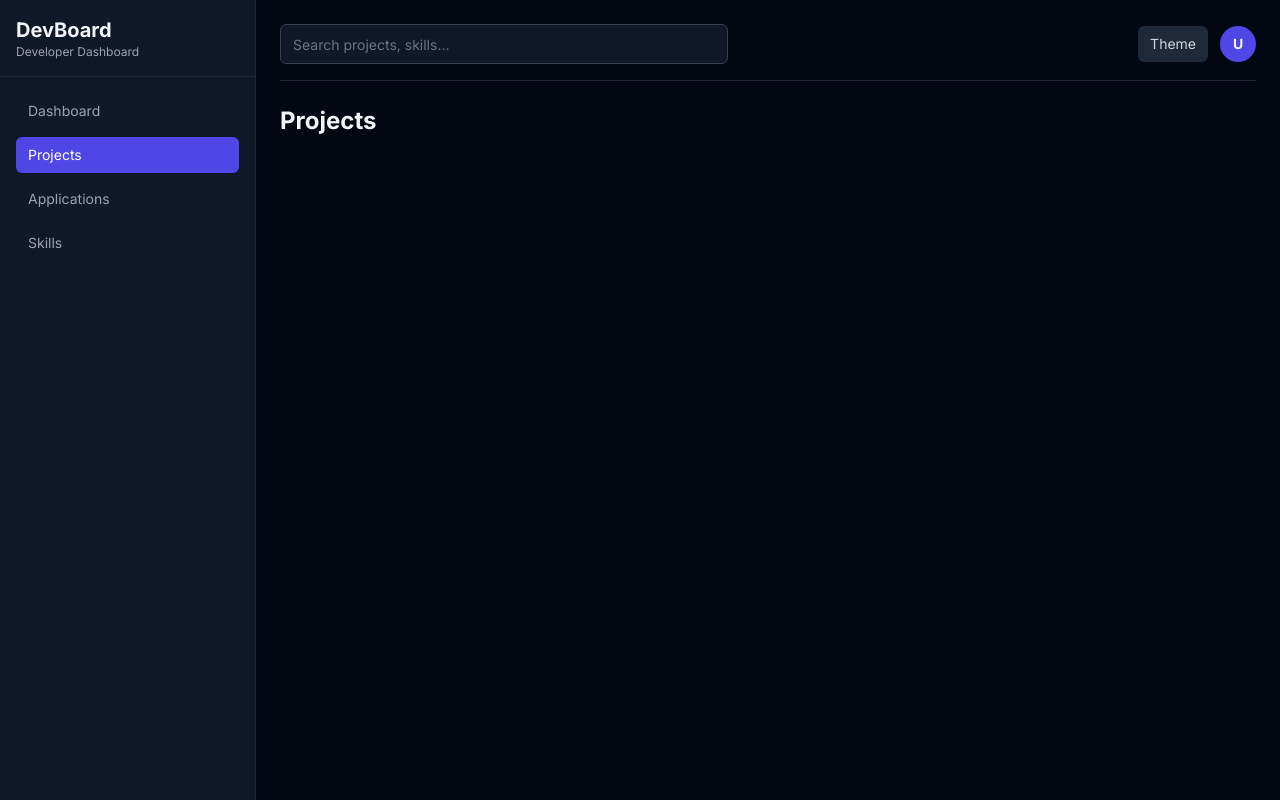
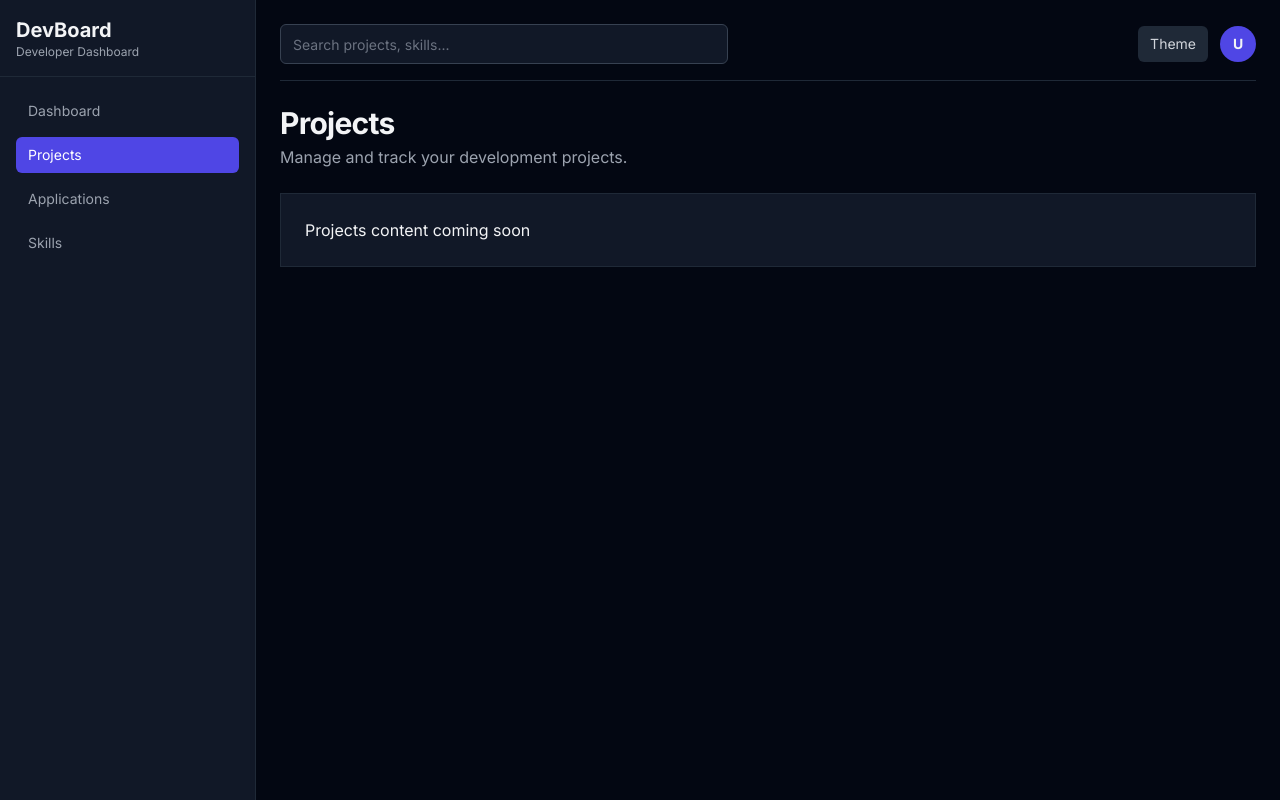
Before and after one commit to RHermez10/developer-app, a Next.js app: page /projects in a window 1280 px wide. Built offline with nearby package versions, Linux system fonts and the light colour scheme.

Commit message:
create pageheader.tsx

```diff
--- a/app/applications/page.tsx
+++ b/app/applications/page.tsx
@@ -1,7 +1,15 @@
-export default function Applications(){
-    return(
-        <div>
-            <h1 className="text-2xl font-bold">Applications</h1>
-        </div>
-    )
+import { PageHeader } from "@/components/shared/PageHeader";
+
+export default function Applications() {
+  return (
+    <div className="space-y-6">
+      <PageHeader
+        title="Applications"
+        description="Track your job applications and statuses."
+      />
+      <div className="rounded-xl border border-gray-800 bg-gray-900 p-6">
+        Applications content coming soon
+      </div>
+    </div>
+  );
 }
--- a/app/page.tsx
+++ b/app/page.tsx
@@ -1,7 +1,30 @@
+import { PageHeader } from "@/components/shared/PageHeader";
+
 export default function DashboardPage() {
   return (
-    <div>
-      <h1 className="text-2xl font-bold">Dashboard</h1>
+    <div className="space-y-6">
+      <PageHeader
+        title="Dashboard"
+        description="Overview of your development activity."
+      />
+
+      <div className="grid gap-6 md:grid-cols-2 xl:grid-cols-4">
+        <div className="rounded-xl border border-gray-800 bg-gray-900 p-6">
+          Stats Card
+        </div>
+
+        <div className="rounded-xl border border-gray-800 bg-gray-900 p-6">
+          Stats Card
+        </div>
+
+        <div className="rounded-xl border border-gray-800 bg-gray-900 p-6">
+          Stats Card
+        </div>
+
+        <div className="rounded-xl border border-gray-800 bg-gray-900 p-6">
+          Stats Card
+        </div>
+      </div>
     </div>
   );
 }
--- a/app/projects/page.tsx
+++ b/app/projects/page.tsx
@@ -1,8 +1,16 @@
+import { PageHeader } from "@/components/shared/PageHeader";
+
 export default function Projects() {
-    return(
-        <div>
-            <h1 className="text-2xl font-bold">Projects</h1>
-        </div>
-    )
+  return (
+    <div className="space-y-6">
+      <PageHeader
+        title="Projects"
+        description="Manage and track your development projects."
+      />
 
+      <div className="rounded-x1 border border-gray-800 bg-gray-900 p-6">
+        Projects content coming soon
+      </div>
+    </div>
+  );
 }
--- a/app/skills/page.tsx
+++ b/app/skills/page.tsx
@@ -1,7 +1,15 @@
-export default function Skills(){
-    return(
-        <div>
-            <h1 className="text-2xl font-bold">Skills</h1>
-        </div>
-    )
+import { PageHeader } from "@/components/shared/PageHeader";
+
+export default function Skills() {
+  return (
+    <div className="space-y-6">
+      <PageHeader
+        title="Skills"
+        description="Monitor your learning progress and technologies."
+      />
+      <div className="rounded-xl border border-gray-800 bg-gray-900 p-6">
+        Skills content coming soon
+      </div>
+    </div>
+  );
 }
--- /dev/null
+++ b/components/shared/PageHeader.tsx
@@ -0,0 +1,14 @@
+type PageHeaderProps = {
+  title: string;
+  description: string;
+};
+
+export function PageHeader({ title, description }: PageHeaderProps) {
+  return (
+    <div className="space-y-1">
+      <h1 className="text-3xl font-bold tracking-tight">{title}</h1>
+
+      <p className="text-gray-400">{description}</p>
+    </div>
+  );
+}
```
